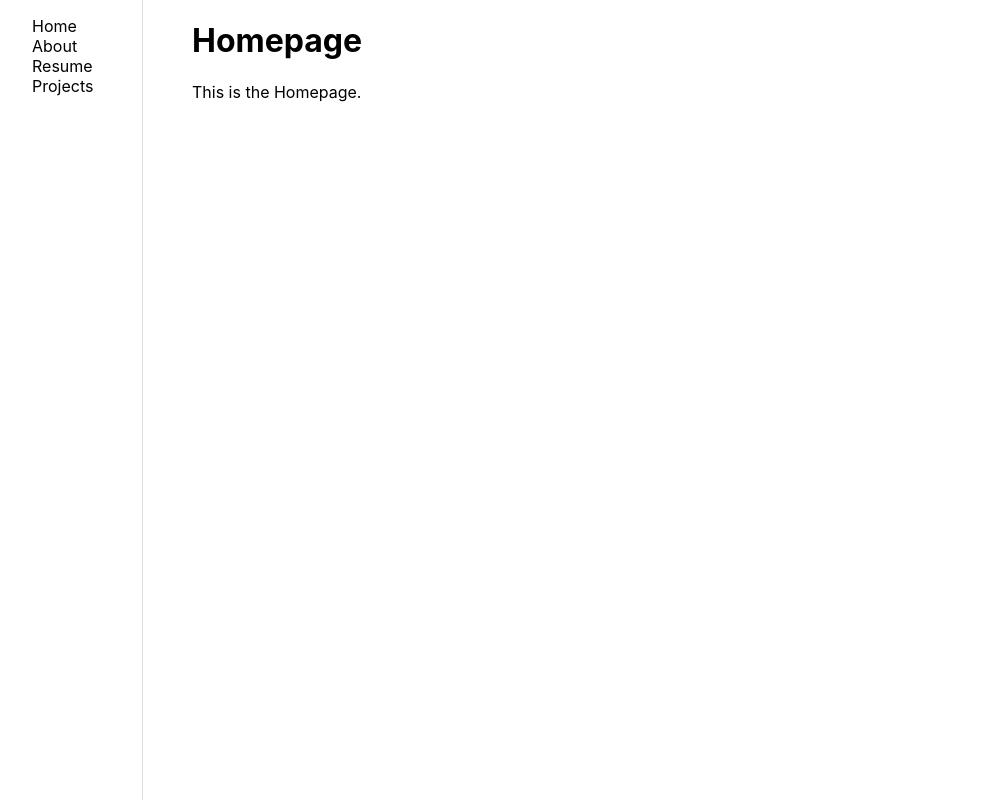
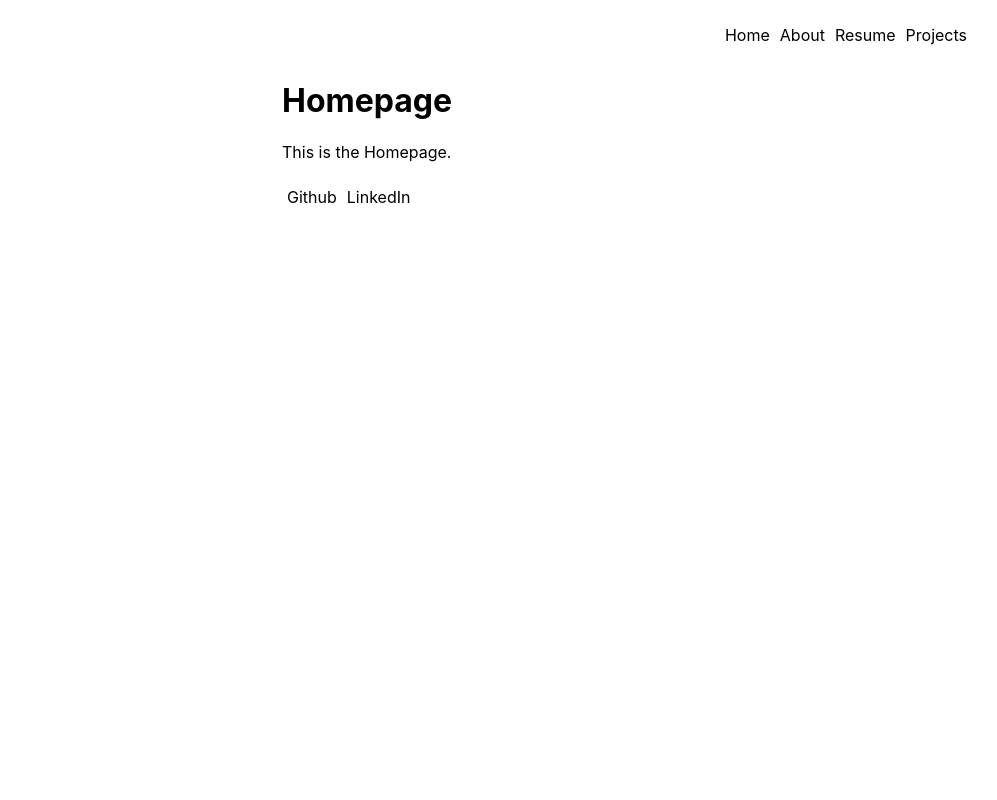
Before and after one commit to jackjning/react-app, a React (Create React App) app: page / in a window 1280 px wide. Shown: the whole page, without its empty margins (8-1005 px from the left). Built offline with nearby package versions, Linux system fonts and the light colour scheme; the HTML template or start-up script is replaced by a standard one.

Commit message:
redesigned website

```diff
--- a/src/About.js
+++ b/src/About.js
@@ -5,7 +5,7 @@ const About = (props) => {
   console.log("This is Jack");
   return (
     <div>
-      <h1>About Me</h1>
+      <h1 className="center">About Me</h1>
       <img alt="Me in Alaska" className="photo" src={JackImage} />
       <div>
         Hello! I'm Jack Ning. I graduated from the University of Virginia double
--- a/src/App.css
+++ b/src/App.css
@@ -1,45 +1,46 @@
-.App {
-  text-align: center;
-}
-
-.App-header {
-  background-color: #282c34;
-  min-height: 100vh;
-  display: flex;
-  flex-direction: column;
-  align-items: center;
-  justify-content: center;
-  font-size: calc(10px + 2vmin);
-  color: white;
-}
-
-.App-link {
-  color: #61dafb;
-}
-
 .photo {
   height: 300px;
   width: 400px;
 }
 
-.header,
-.footer {
-  background: #00022e;
-  height: 50px;
-  color: #fc86aa;
+.bigContainer{
+  display: flex;
+  height: 100%;
+  width: 100%;
+  justify-content: center;
 }
 
-.drawer {
-  width: 150px;
-}
-
-.drawerPaper {
-  width: 150px;
-  background: "white";
+.endContainers{
+  display: flex;
+  flex: 1;
 }
 
 .root {
-  display: "flex";
-  margin-left: 200px;
-  margin-right: 50px;
+  display: flex;
+  flex-direction: column;
+  width: 700px;
+  margin: 10px;
+  justify-self: center;
 }
+
+.navBar {
+  display: flex;
+  align-content: flex-start;
+  justify-content: flex-end;
+  flex-direction: row;
+  margin: 10px;
+}
+
+.container {
+  display: flex;
+  align-content: flex-end;
+  justify-content: flex-start;
+  flex-direction: row;
+  margin-top: 20px;
+}
+
+.item{
+  margin: 5px;
+}
+
+.moveLeft {margin-right: auto}
--- a/src/App.js
+++ b/src/App.js
@@ -1,26 +1,22 @@
 import "./App.css";
 import Nav from "./Navigate";
+import Links from "./MediaLinks";
 import Routes from "./Routes";
 import { BrowserRouter as Router } from "react-router-dom";
-import Drawer from "@material-ui/core/Drawer";
 
 const App = () => {
   console.log("hello world");
 
   return (
     <Router>
-      <div className="root">
-        <Drawer
-          className="drawer"
-          variant="permanent"
-          anchor="left"
-          classes={{ paper: "drawerPaper" }}
-        >
-          <div>
-            <Nav />
-          </div>
-        </Drawer>
-        <Routes />
+      <div className="bigContainer">
+        <div className="smallContainer"/>
+        <div className="root">
+          <Nav />
+          <Routes />
+          <Links/>
+        </div>
+        <div className="smallContainer"/>
       </div>
     </Router>
   );
--- a/src/Home.js
+++ b/src/Home.js
@@ -1,8 +1,8 @@
 import {} from "module";
+import "./App.css";
 
 const Home = () => {
   return (
-    //<div className="header">Header</div>
     <div>
       <h1>Homepage</h1>
       <div> This is the Homepage.</div>
--- /dev/null
+++ b/src/MediaLinks.js
@@ -0,0 +1,16 @@
+import React from "react";
+
+function Links() {
+  return (
+    <nav className="container">
+        <a href="https://github.com/jackjning" className="item" style={{ textDecoration: "none", color: "black" }}>
+          Github
+        </a>
+        <a href="https://www.linkedin.com/in/jack-ning-466bb6149/" className="item" style={{ textDecoration: "none", color: "black" }}>
+          LinkedIn
+        </a>
+    </nav>
+  );
+}
+
+export default Links;
--- a/src/Navigate.js
+++ b/src/Navigate.js
@@ -1,23 +1,22 @@
 import React from "react";
+import "./App.css"
 import { Link } from "react-router-dom";
 
 function Nav() {
   return (
-    <nav>
-      <ul className="nav-link" style={{ listStyleType: "none" }}>
-        <Link to="/" style={{ textDecoration: "none", color: "black" }}>
-          <li>Home</li>
+    <nav className="navBar">
+        <Link class="item" to="/" style={{ textDecoration: "none", color: "black" }}>
+          Home
         </Link>
-        <Link to="/About" style={{ textDecoration: "none", color: "black" }}>
-          <li>About</li>
+        <Link class="item" to="/About" style={{ textDecoration: "none", color: "black" }}>
+          About
         </Link>
-        <Link to="/Resume" style={{ textDecoration: "none", color: "black" }}>
-          <li>Resume</li>
+        <Link class="item" to="/Resume" style={{ textDecoration: "none", color: "black" }}>
+          Resume
         </Link>
-        <Link to="/Projects" style={{ textDecoration: "none", color: "black" }}>
-          <li>Projects</li>
+        <Link class="item" to="/Projects" style={{ textDecoration: "none", color: "black" }}>
+          Projects
         </Link>
-      </ul>
     </nav>
   );
 }
```
